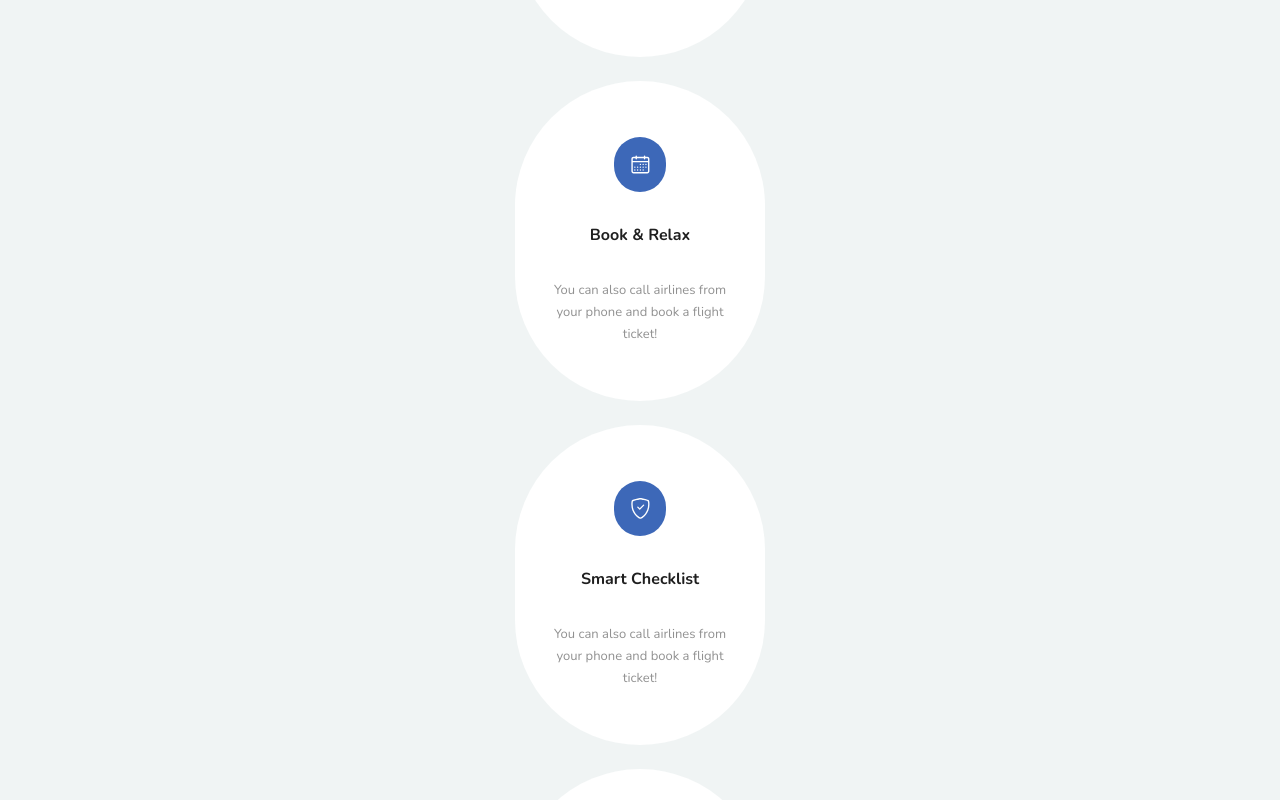
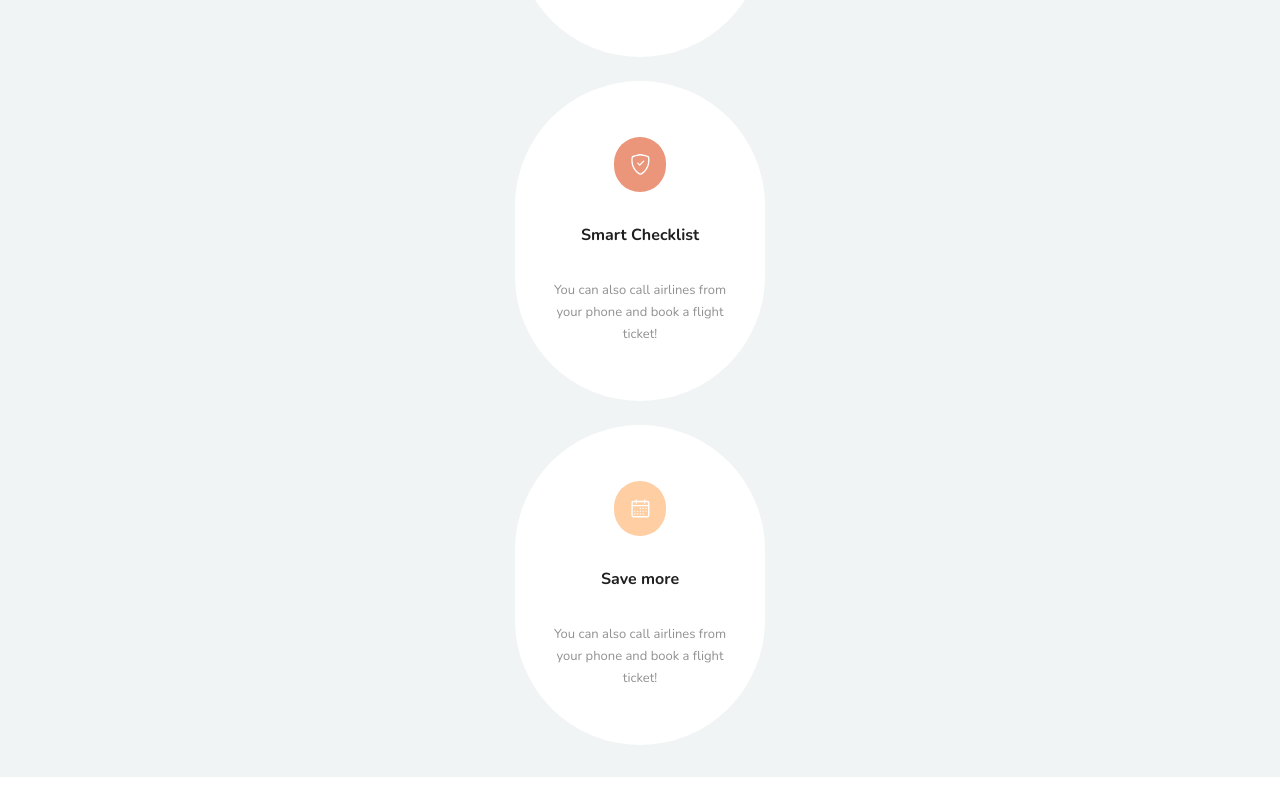
Before and after one commit to qefiney/Flight_Practice_App, a React (Vite) app: page / in a window 1280 px wide. Shown: the part 2600-3400 px from the top of the page. After the commit the page ends 3377 px from the top, so only its background shows below. Built offline with nearby package versions, Linux system fonts and the light colour scheme.

Commit message:
Modified Info file

```diff
--- a/src/Info/Info.jsx
+++ b/src/Info/Info.jsx
@@ -25,18 +25,7 @@ const Info = () => {
 					</div>
 
 					<div className="singleCard grid">
-						<div className="iconDiv flex">
-							<RxCalendar className="icon" />
-						</div>
-						<span className="cardTitle">Book & Relax</span>
-						<p>
-							You can also call airlines from your phone and book a flight
-							ticket!
-						</p>
-					</div>
-
-					<div className="singleCard grid">
-						<div className="iconDiv flex">
+						<div className="iconDiv flex colorOne">
 							<BsShieldCheck className="icon" />
 						</div>
 						<span className="cardTitle">Smart Checklist</span>
@@ -47,10 +36,10 @@ const Info = () => {
 					</div>
 
 					<div className="singleCard grid">
-						<div className="iconDiv flex">
+						<div className="iconDiv flex colorTwo">
 							<RxCalendar className="icon" />
 						</div>
-						<span className="cardTitle">Book & Relax</span>
+						<span className="cardTitle">Save more</span>
 						<p>
 							You can also call airlines from your phone and book a flight
 							ticket!
```
